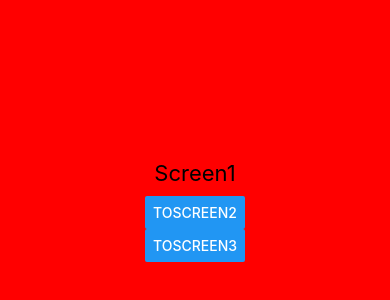
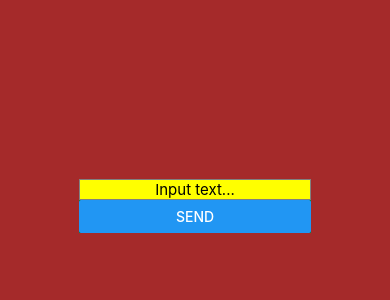
Before and after one commit to narangrg443/expo-react-native, a React Native app: screen / in a window 390 px wide. Shown: the part 216-516 px from the top of the page. Built offline with nearby package versions, Linux system fonts and the light colour scheme.

Commit message:
todo list with delete all button

```diff
--- a/App.js
+++ b/App.js
@@ -1,34 +1,135 @@
-import { StatusBar } from 'expo-status-bar';
-import {ScrollView, StyleSheet,Button, Text, View,Image } from 'react-native';
-import styles from './style/style';
-
-
-import {Provider} from 'react-redux';
-import store from './reduxToolkit/store'
-
-import { NavigationContainer } from '@react-navigation/native';
-import { createStackNavigator } from '@react-navigation/stack';
-
-import Screen1 from './screen/Screen1';
-import Screen2 from './screen/Screen2';
-import Screen3 from './screen/Screen3';
+import React, { useState, useEffect } from 'react';
+import { View, Text, StyleSheet,ScrollView, Button } from 'react-native';
+import { FontAwesome } from '@expo/vector-icons';
+import Checkbox from 'expo-checkbox';
+import Submit from './components/src/Submit';
 
 
 
-const Stack=createStackNavigator();
+export default function App() {
+  const [list, setList] = useState([]);
+  const [deleteAll, setDeleteAll] = useState(false);
+  const [checkedItems, setCheckedItems] = useState([]);
+
+  const handleSubmit = (data) => {
+    if (data.trim() !== '') {
+      setList((prev) => [...prev, { text: data, checked: false }]);
+    }
+  };
+
+  const handleDeleteItem = (id) => {
+    setList((prev) => prev.filter((item, index) => id !== index));
+  };
+
+  const handleDeleteAll = () => {
+    setList((prev) => prev.filter((item) => !item.checked));
+    setDeleteAll(false);
+  };
+
+  const handleCheckbox = (id) => {
+    setList((prevList) =>
+      prevList.map((item, index) => (index === id ? { ...item, checked: !item.checked } : item))
+    );
 
 
-export default function App() {
+
+  };
+
+  useEffect(() => {
+  const checked=list.filter((item)=>item.checked);
+  setCheckedItems(checked);
+
+
+  if(checked.length){
+    setDeleteAll(true)
+  }else{
+    setDeleteAll(false);
+  }
+
+  }, [list]);
+
   return (
-    <Provider store={store}>
-      <NavigationContainer>
-        <Stack.Navigator initialRouteName='Screen1'>
-          <Stack.Screen name='Screen1' component={Screen1} options={{headerShown:false}}/>
-          <Stack.Screen name='Screen2' component={Screen2} options={{headerShown:false}}/>
-          <Stack.Screen name="Screen3" component={Screen3} options={{headerShown:false}}/>
-        </Stack.Navigator>
-        <StatusBar hidden={true} />
-      </NavigationContainer>
-    </Provider>
+    <View style={styles.container}>
+      <Submit onPress={handleSubmit} />
+
+      {list.map((item, index) => (
+        <View key={index} style={styles.list}>
+          <Text style={{ backgroundColor: item.checked ? 'red' : 'green', ...styles.indexStyle }}>
+            {index+1}
+          </Text>
+          <Text style={[styles.textStyle, { backgroundColor: item.checked ? 'red' : 'green' }]}>
+            {item.text}
+          </Text>
+          <FontAwesome
+            style={styles.s_del}
+            name="trash"
+            size={24}
+            color="red"
+            onPress={() => handleDeleteItem(index)}
+          />
+          <Checkbox
+            style={styles.s_check}
+            value={item.checked}
+            onValueChange={() => handleCheckbox(index)}
+          />
+        </View>
+      ))}
+
+      {
+            checkedItems.length>0  && (
+        <View style={styles.deleteAllButton}>
+          <Button title="Delete All" onPress={handleDeleteAll} />
+        </View>
+      )}
+
+
+    </View>
   );
 }
+
+const styles = StyleSheet.create({
+  container: {
+    flex: 1,
+    backgroundColor: 'brown',
+    justifyContent: 'center',
+    alignItems: 'center',
+    padding: 50,
+  },
+  textStyle: {
+    backgroundColor: 'lightblue',
+    margin: 2,
+    width: '70%',
+    textAlign: 'center',
+    height: 30,
+    textAlignVertical: 'center',
+    borderRadius: 5,
+  },
+  list: {
+    backgroundColor: 'white',
+    width: '80%',
+    alignItems: 'center',
+    justifyContent: 'space-between',
+    flexDirection: 'row',
+  },
+  s_del: {
+    marginRight: 5,
+  },
+  s_check: {
+    color: 'red',
+    backgroundColor: 'lightblue',
+    marginRight: 5,
+    borderColor: 'black',
+  },
+  indexStyle: {
+    width: 20,
+    height: 30,
+    borderRadius: 5,
+    padding: 5,
+    marginLeft: 2,
+  },
+  deleteAllButton: {
+    margin: 5,
+    backgroundColor: 'blue',
+    width: '80%',
+  },
+});
--- /dev/null
+++ b/components/src/Submit.jsx
@@ -0,0 +1,36 @@
+import React,{useState} from 'react';
+import {View,Text,TextInput,Button} from 'react-native';
+
+export default function Submit({onPress}){
+  const [data,setData]=useState('');
+
+
+  return(
+    <View style={{backgroundColor:'green',width:'80%'}}>
+     <TextInput
+     style={{borderWidth:1,
+            borderColor:'grey',
+            backgroundColor:'yellow',
+            textAlign:'center',
+            fontSize:15
+     }}
+     value={data}
+     placeholder='Input text...'
+     type='text'
+     onChangeText={(e)=>{
+       setData(e);
+
+
+     }}
+     />
+    <Button title="send"
+      onPress={()=>{
+      onPress(data);
+      setData('');
+
+    }}
+    />
+    </View>
+
+    )
+}
```
Also changed, not shown: components/src/FilterModal.js (deleted, +0 -46 lines).
